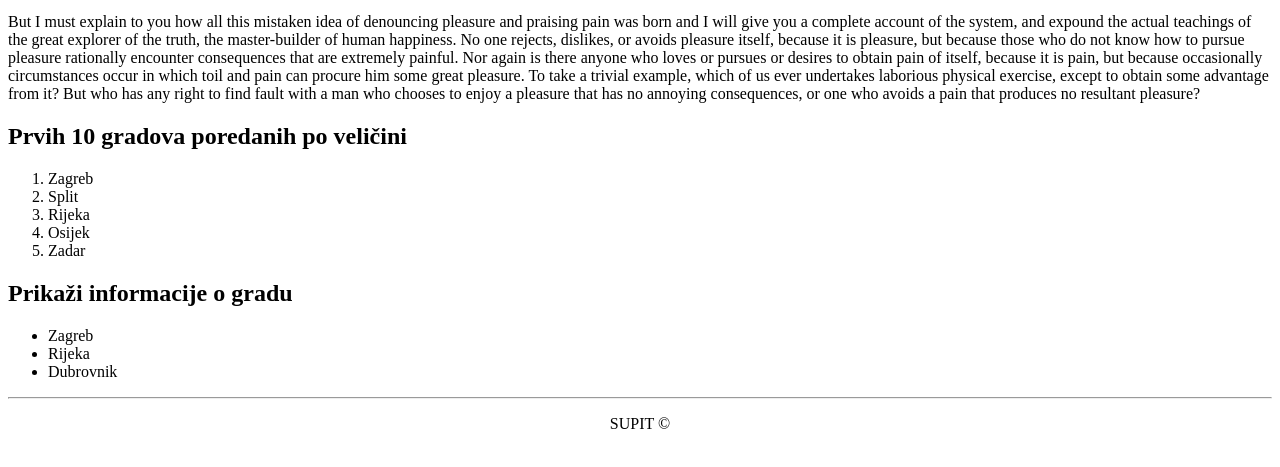
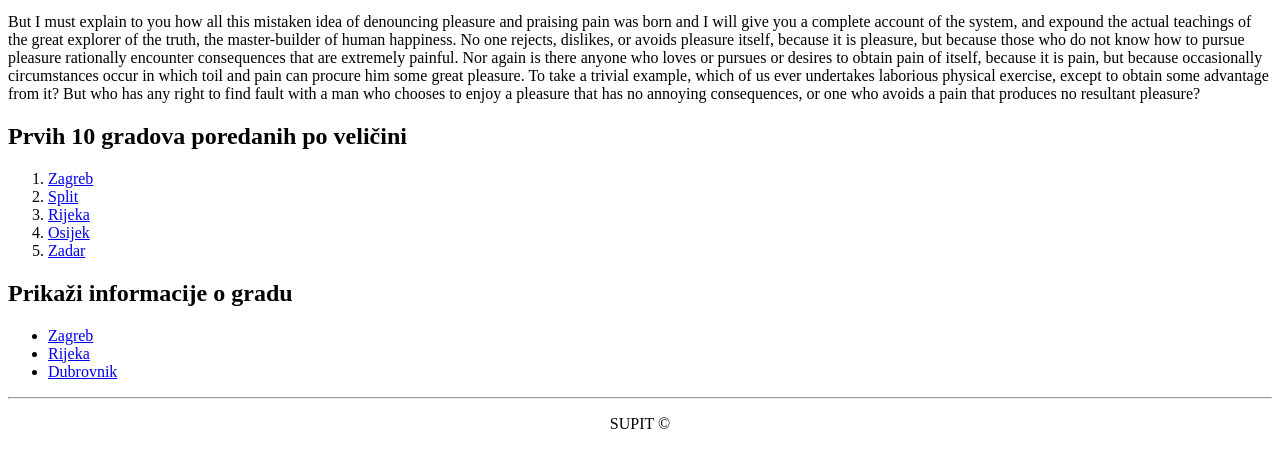
Before and after one commit to luka-jankov/AARSexcercises, a plain HTML site: page W02_AARS-exercises/zadatak3kontakt.html in a window 1280 px wide. Shown: the part 101-568 px from the top of the page. Drawn offline with Linux system fonts and the light colour scheme.

Commit message:
Dodana vjezba 02

```diff
--- a/zadatak3kontakt.html
+++ b/W02_AARS-exercises/zadatak3kontakt.html
@@ -30,17 +30,17 @@
     </p>
     <h2>Prvih 10 gradova poredanih po veličini</h2>
     <ol>
-      <li>Zagreb</li>
-      <li>Split</li>
-      <li>Rijeka</li>
-      <li>Osijek</li>
-      <li>Zadar</li>
+      <li><a href="gradovi.html#zagreb">Zagreb</a></li>
+      <li><a href="gradovi.html#split">Split</a></li>
+      <li><a href="gradovi.html#rijeka">Rijeka</a></li>
+      <li><a href="gradovi.html#osijek">Osijek</a></li>
+      <li><a href="gradovi.html#zadar">Zadar</a></li>
     </ol>
     <h2>Prikaži informacije o gradu</h2>
     <ul>
-      <li>Zagreb</li>
-      <li>Rijeka</li>
-      <li>Dubrovnik</li>
+      <li><a href="gradovi.html#zagreb">Zagreb</a></li>
+      <li><a href="gradovi.html#rijeka">Rijeka</a></li>
+      <li><a href="gradovi.html#dubrovnik">Dubrovnik</a></li>
     </ul>
     <hr>
     <center>
```
Also changed, not shown: W02_AARS-exercises/dubrovnik.jpg (renamed from dubrovnik.jpg), W02_AARS-exercises/gradovi.html (renamed from gradovi.html), W02_AARS-exercises/osijek.jpg (renamed from osijek.jpg), W02_AARS-exercises/rijeka.jpg (renamed from rijeka.jpg), W02_AARS-exercises/split.jpg (renamed from split.jpg), W02_AARS-exercises/zad3kontakt.html (renamed from zad3kontakt.html), W02_AARS-exercises/zadar.jpg (renamed from zadar.jpg), W02_AARS-exercises/zadatak1.html (renamed from zadatak1.html), W02_AARS-exercises/zadatak2.html (renamed from zadatak2.html), W02_AARS-exercises/zadatak3.html (renamed from zadatak3.html), W02_AARS-exercises/zagreb.jpg (renamed from zagreb.jpg).
